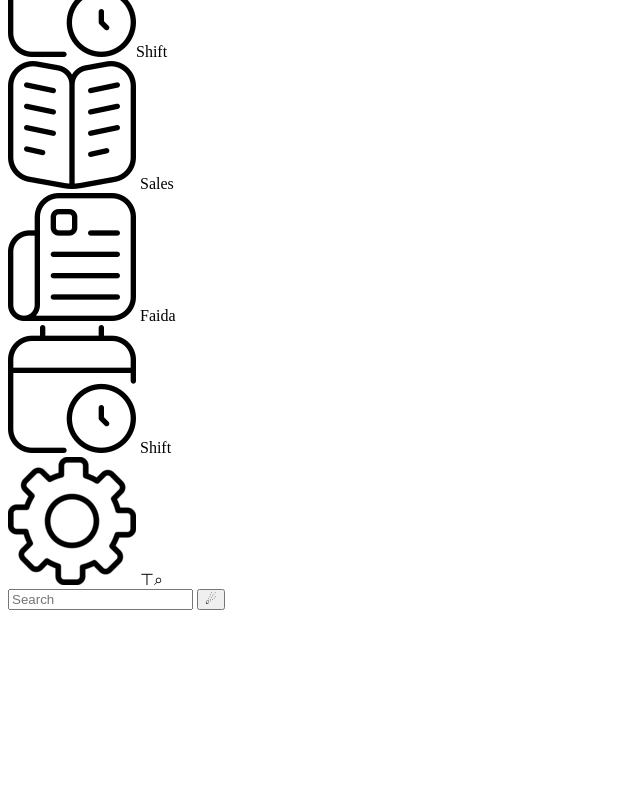
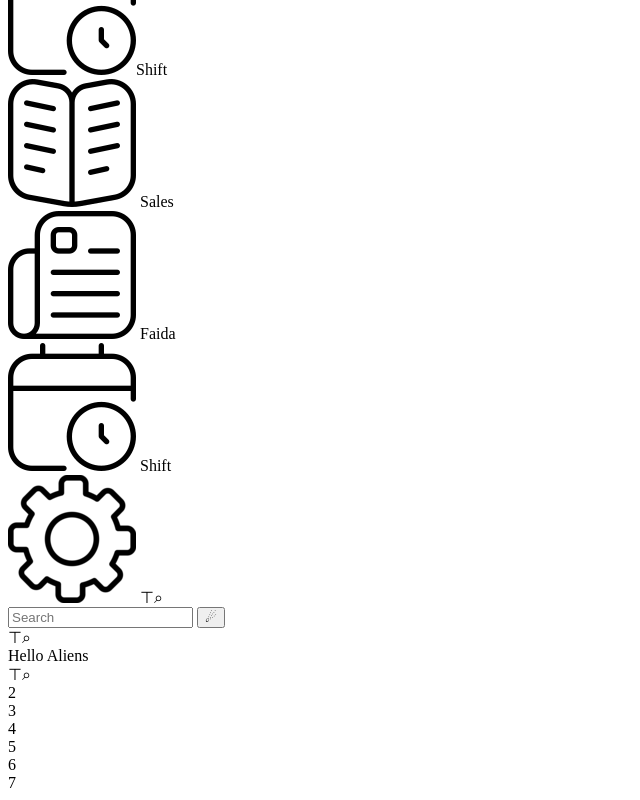
Before and after one commit to NaxGit/TQ, a plain HTML site: page R_Sales.html in a window 1280 px wide. Shown: the part 1041-1841 px from the top of the page, without its empty margins (0-640 px from the left). Before the commit the page ends 1659 px from the top, so only its background shows below. Drawn offline with Linux system fonts and the light colour scheme.

Commit message:
Add files via upload

```diff
--- a/R_Sales.html
+++ b/R_Sales.html
@@ -22,6 +22,8 @@
 </head>
 
 <body>
+
+<div id="nol">Lorem</div>
 
 <div id="boardDash">
 
@@ -71,12 +73,24 @@
 
 <div id="ScreenTap">
 
+<div id="totsl">⊤⌕</div>
+
+<div class="pincone">Hello Aliens</div>
+
 <div id="iJava" class="r-sales"></div>
 
 
 
 </div>
-
+<div class="contain">
+<div class="section">⊤⌕</div>
+<div class="section">2</div>
+<div class="section">3</div>
+<div class="section">4</div>
+<div class="section">5</div>
+<div class="section">6</div>
+<div class="section">7</div>
+</div>
 <dialog id="dialog"></dialog>
 
 <div id="library"><script id="HOLDER"></script></div>
```
Also changed, not shown: index.html (+5 -1 lines), Flat.svg (added).
